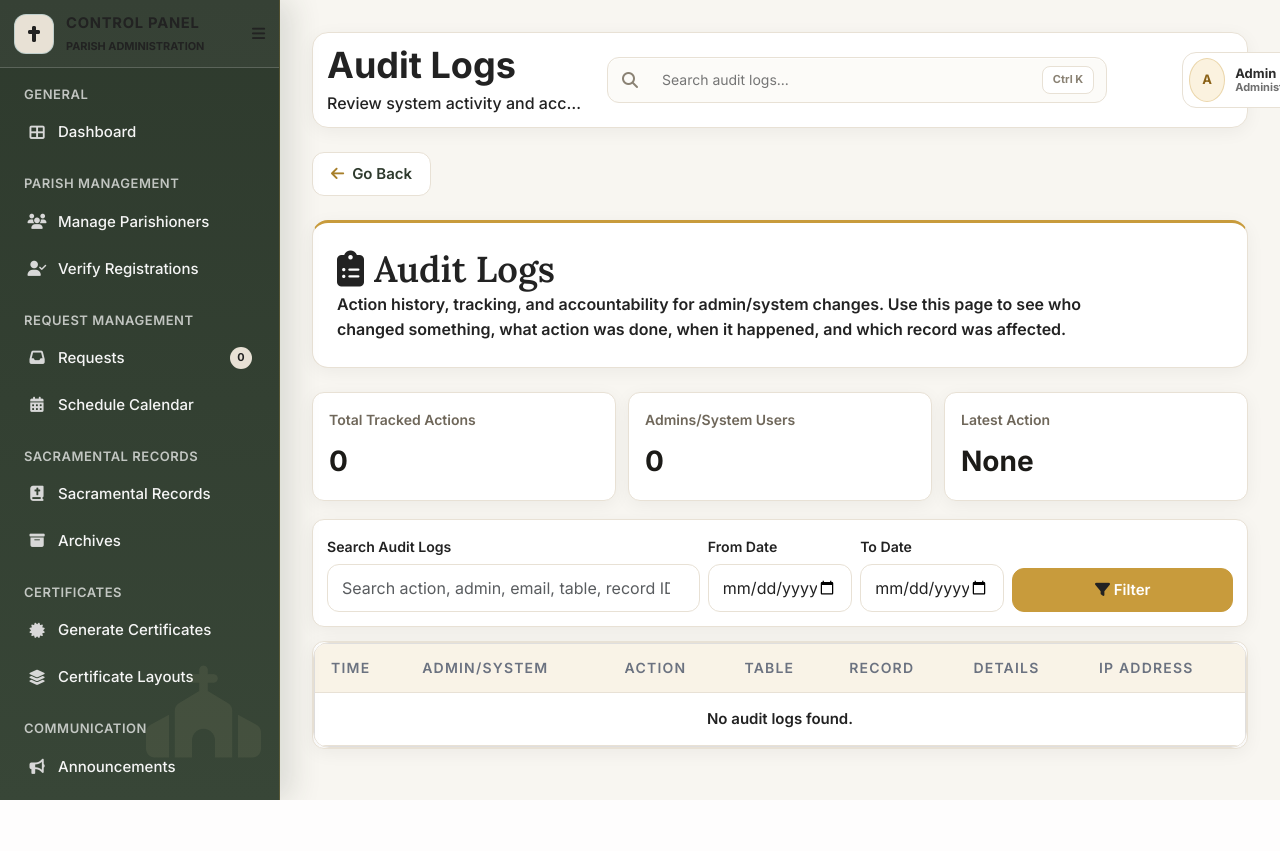
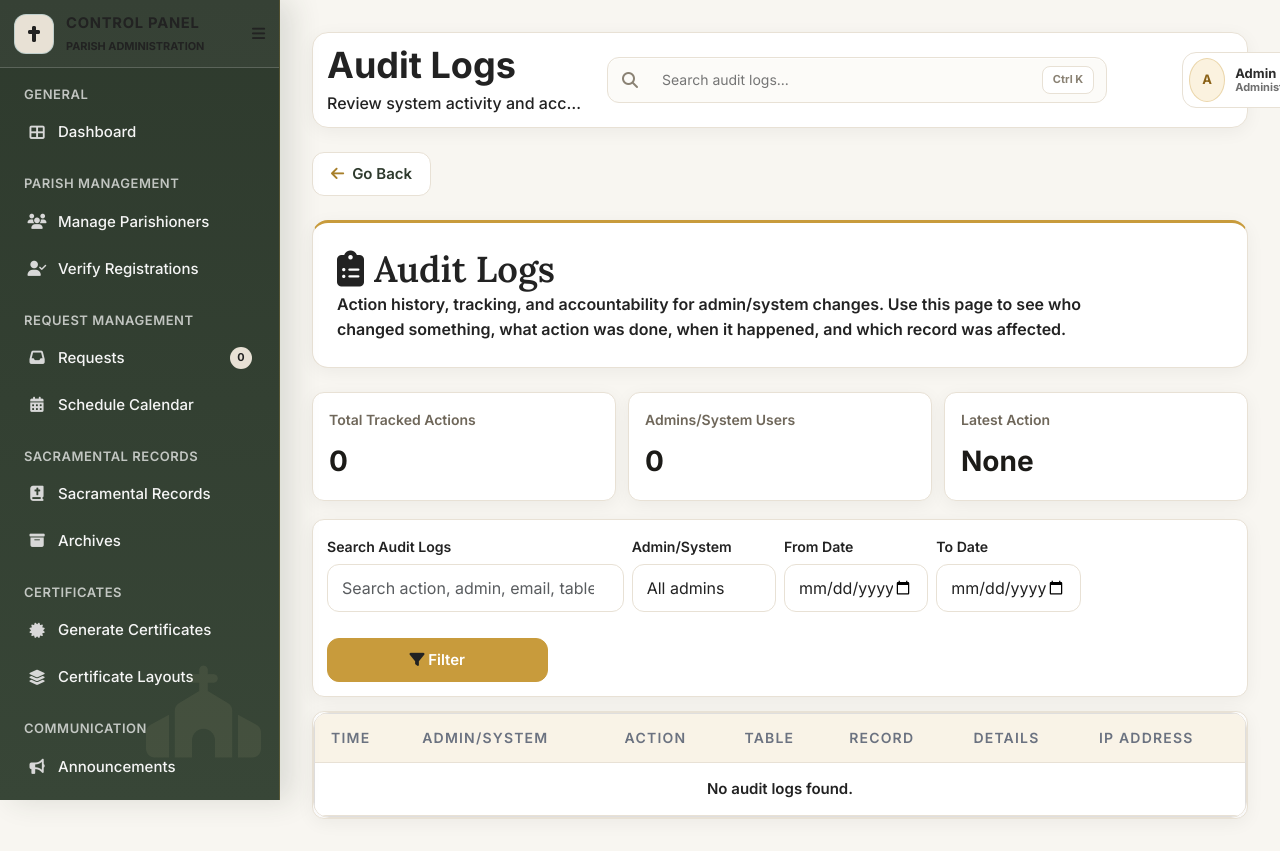
Before and after one commit to minokawa16/San-Lorenzo-Ruiz, a PHP site: page /ParishSystem/admin/audit-logs.php in a window 1280 px wide. Before the commit the page ends 800 px from the top, so only its background shows below. Run offline with PHP 8.4, Linux system fonts and the light colour scheme; a user stored in the database is signed in; data comes from the database, SQL or seed files in the repository; data that the repository does not hold is empty; some libraries are stand-ins or nearby versions.

Commit message:
Add admin filter to audit logs

```diff
--- a/admin/audit-logs.php
+++ b/admin/audit-logs.php
@@ -16,12 +16,16 @@ $q = trim($_GET['q'] ?? '');
 $q_safe = $conn->real_escape_string($q);
 $from = trim($_GET['from'] ?? '');
 $to = trim($_GET['to'] ?? '');
+$admin_filter = trim($_GET['admin_id'] ?? '');
 
 if ($from !== '' && !preg_match('/^\d{4}-\d{2}-\d{2}$/', $from)) {
     $from = '';
 }
 if ($to !== '' && !preg_match('/^\d{4}-\d{2}-\d{2}$/', $to)) {
     $to = '';
+}
+if ($admin_filter !== 'system' && !preg_match('/^\d+$/', $admin_filter)) {
+    $admin_filter = '';
 }
 
 $from_sql = $from !== '' ? $conn->real_escape_string($from . ' 00:00:00') : '';
@@ -83,6 +87,7 @@ $action_summary = [];
 $total_logs = 0;
 $unique_admins = 0;
 $latest_action = null;
+$admin_options = [];
 
 if (!empty($source_queries)) {
     $audit_union = implode(' UNION ALL ', $source_queries);
@@ -102,7 +107,19 @@ if (!empty($source_queries)) {
     if ($to_sql !== '') {
         $conditions[] = "l.activity_date <= '$to_sql'";
     }
+    if ($admin_filter === 'system') {
+        $conditions[] = "l.user_id IS NULL";
+    } elseif ($admin_filter !== '') {
+        $conditions[] = "l.user_id = " . intval($admin_filter);
+    }
     $where = !empty($conditions) ? 'WHERE ' . implode(' AND ', $conditions) : '';
+
+    $admin_options_sql = "SELECT l.user_id, COALESCE(u.fullname, 'System') AS admin_name, COALESCE(u.email, '') AS admin_email, COUNT(*) AS log_count
+                          FROM ($audit_union) l
+                          LEFT JOIN users u ON l.user_id = u.id
+                          GROUP BY l.user_id, u.fullname, u.email
+                          ORDER BY admin_name ASC";
+    $admin_options = auditFetchRows($conn, $admin_options_sql);
 
     $audit_sql = "SELECT l.*, COALESCE(u.fullname, 'System') AS admin_name, COALESCE(u.email, '') AS admin_email
                   FROM ($audit_union) l
@@ -312,9 +329,27 @@ $breadcrumbs = [
 
         <form class="audit-filter" method="GET">
             <div class="row g-2 align-items-end">
-                <div class="col-lg-5">
+                <div class="col-lg-4">
                     <label for="auditSearch" class="form-label fw-bold">Search Audit Logs</label>
                     <input type="search" id="auditSearch" name="q" class="form-control" placeholder="Search action, admin, email, table, record ID, or IP address" value="<?php echo e($q); ?>">
+                </div>
+                <div class="col-sm-6 col-lg-2">
+                    <label for="auditAdmin" class="form-label fw-bold">Admin/System</label>
+                    <select id="auditAdmin" name="admin_id" class="form-select">
+                        <option value="">All admins</option>
+                        <?php foreach ($admin_options as $admin_option): ?>
+                            <?php
+                                $option_user_id = $admin_option['user_id'];
+                                $option_value = $option_user_id === null ? 'system' : (string) $option_user_id;
+                                $option_label = trim((string) $admin_option['admin_name']) ?: 'System';
+                                $option_email = trim((string) $admin_option['admin_email']);
+                                $option_count = intval($admin_option['log_count'] ?? 0);
+                            ?>
+                            <option value="<?php echo e($option_value); ?>" <?php echo $admin_filter === $option_value ? 'selected' : ''; ?>>
+                                <?php echo e($option_label . ($option_email !== '' ? ' - ' . $option_email : '') . ' (' . number_format($option_count) . ')'); ?>
+                            </option>
+                        <?php endforeach; ?>
+                    </select>
                 </div>
                 <div class="col-sm-6 col-lg-2">
                     <label for="auditFrom" class="form-label fw-bold">From Date</label>
@@ -326,7 +361,7 @@ $breadcrumbs = [
                 </div>
                 <div class="col-lg-3 d-grid gap-2 d-lg-flex">
                     <button class="btn btn-primary flex-fill" type="submit"><i class="fas fa-filter"></i> Filter</button>
-                    <?php if ($q !== '' || $from !== '' || $to !== ''): ?>
+                    <?php if ($q !== '' || $admin_filter !== '' || $from !== '' || $to !== ''): ?>
                         <a class="btn btn-outline-secondary" href="audit-logs.php">Clear All</a>
                     <?php endif; ?>
                 </div>
```
